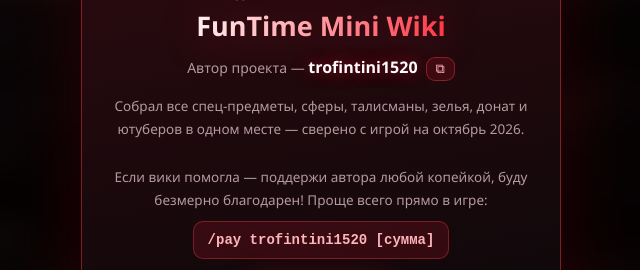
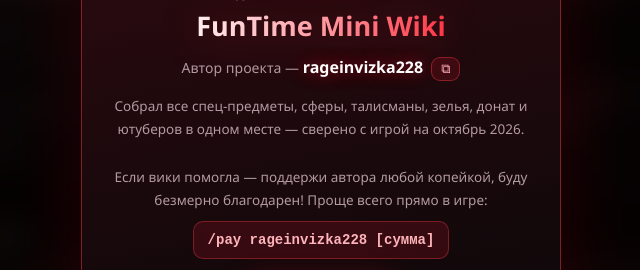
Before and after one commit to romageygeyroma-bit/wikifuntime, a plain HTML site: page index.html in a window 1280 px wide. Shown: the part 314-584 px from the top of the page, 319-959 px from the left. Drawn offline with Linux system fonts and the light colour scheme.

Commit message:
Nick rageinvizka228, welcome update

```diff
--- a/index.html
+++ b/index.html
@@ -183,8 +183,8 @@ a{color:#ff7a86;text-decoration:none}
 <img class="w-logo" src="assets/logo-funtime.png" alt="FunTime">
 <div class="w-eyebrow">Добро пожаловать</div>
 <h2 class="w-title">FunTime Mini Wiki</h2>
-<div class="w-author">Автор проекта — <b id="w-nick">trofintini1520</b><button class="w-copy" onclick="copyName('trofintini1520')" title="Скопировать ник">⧉</button></div>
-<p class="w-text">Собрал все спец-предметы, сферы, талисманы, зелья, донат и ютуберов в одном месте — сверено с игрой на октябрь 2026.<br><br>Если вики помогла — поддержи автора любой копейкой, буду безмерно благодарен! Проще всего прямо в игре:<br><code>/pay trofintini1520 [сумма]</code></p>
+<div class="w-author">Автор проекта — <b id="w-nick">rageinvizka228</b><button class="w-copy" onclick="copyName('rageinvizka228')" title="Скопировать ник">⧉</button></div>
+<p class="w-text">Собрал все спец-предметы, сферы, талисманы, зелья, донат и ютуберов в одном месте — сверено с игрой на октябрь 2026.<br><br>Если вики помогла — поддержи автора любой копейкой, буду безмерно благодарен! Проще всего прямо в игре:<br><code>/pay rageinvizka228 [сумма]</code></p>
 <div class="w-btns"><button class="btn primary" onclick="closeWelcome()">Перейти к вики</button></div>
 </div></div>
 
```
